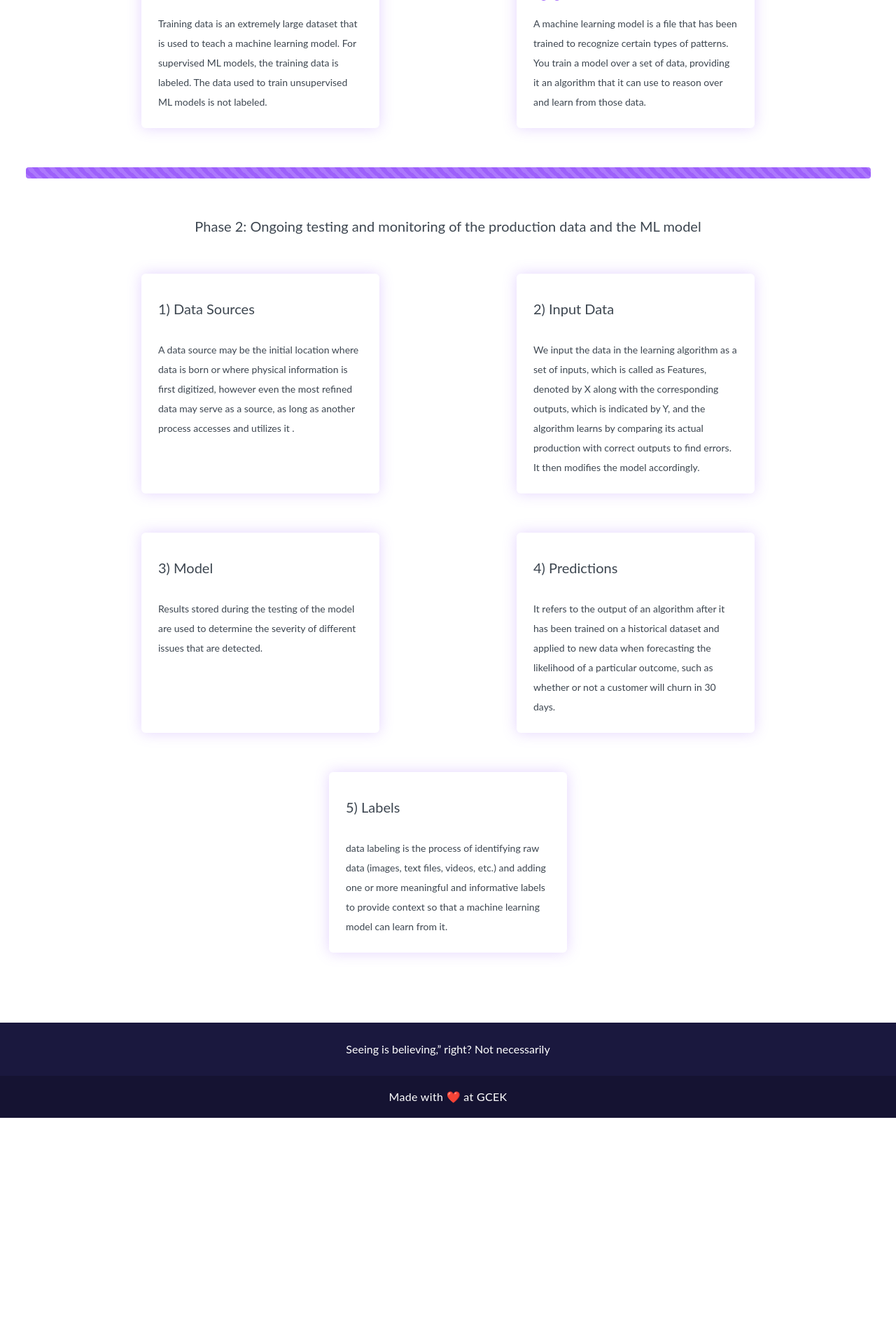
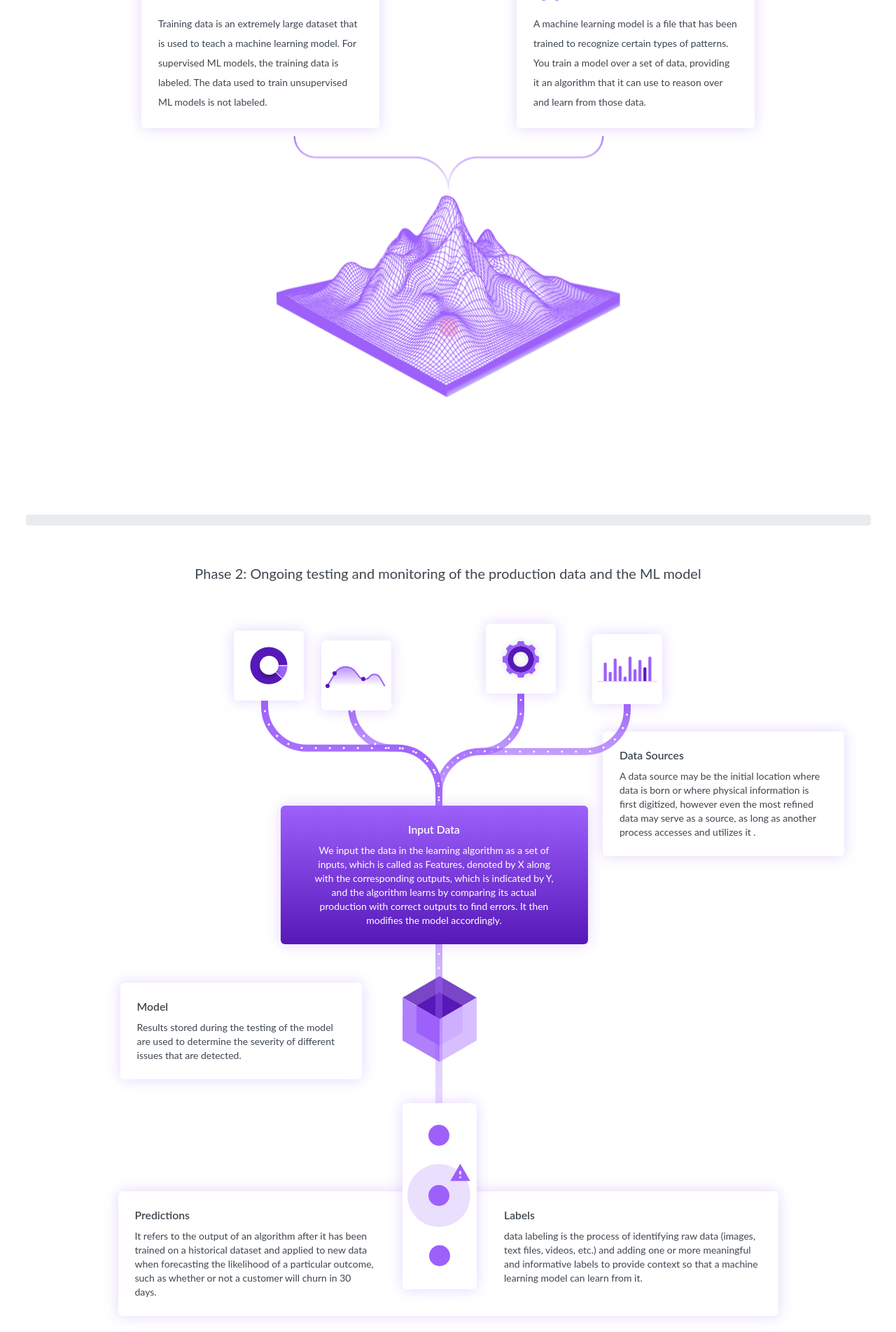
Before and after one commit to mohanpatil76/FakeNewsDetection, a Flask app: page / in a window 1280 px wide. Shown: the part 1105-3008 px from the top of the page at 70% size. Before the commit the page ends 2702 px from the top, so only its background shows below. Run offline with Flask 2, Linux system fonts and the light colour scheme; parts of the project's set-up code (start-up, migrations or seed data) failed here and were passed over; some libraries are stand-ins or nearby versions.

Commit message:
Update index.html

```diff
--- a/templates/index.html
+++ b/templates/index.html
@@ -106,17 +106,13 @@
         <div class="home-intro home-intro-video">
           <div class="video-full">
             <video autoplay loop playsinline muted poster="">
-              <!-- <source src="../static/bg2.mp4" type="video/mp4" /> -->
+              <source src="../static/bg.mp4" type="video/mp4" />
             </video>
           </div>
 
           <div class="container">
             <!-- <h1 style="color: red">Is Seeing Believing ?</h1> -->
             <h1 class="txt-color1">Is Seeing Believing ?</h1>
-            <h3 style="color: yellow">
-              Reality is merely an illusion, albeit a very persistent one. <br>
-              <span style="color: #9d60fb;"> — Albert Einstein</span>
-            </h3>
             <br /><br />
             <h1>Fake News Detection Machine Learning Project</h1>
             <div class="sub-title-loop">
@@ -163,17 +159,17 @@
                       <span>A machine learning model is a file that has been trained to recognize certain types of patterns. You train a model over a set of data, providing it an algorithm that it can use to reason over and learn from those data.</span>
                   </div>
               </div>
-              <!-- <img width="500" height="400" src="../static/jwala.gif" class="home-combine" alt="" /> -->
+              <img width="500" height="400" src="../static/jwala.gif" class="home-combine" alt="" />
               <br><br>
                <div class="progress">
-                  <div  class="progress-bar progress-bar-striped" role="progressbar" style="width: 100%; background-color: #9d60fb;"  aria-valuenow="100" aria-valuemin="100" aria-valuemax="100"></div>
+                  <div style="color: #1A183E;" class="progress-bar progress-bar-striped bg-warning" role="progressbar" style="width: 50%" aria-valuenow="50" aria-valuemin="0" aria-valuemax="100"></div>
                 </div>
 
               <br><br>
 
               <p class="text-center font-125">Phase 2: Ongoing testing and monitoring of the production data and the
                   ML model</p>
-              <!-- <div class="home-tree-wrap">
+              <div class="home-tree-wrap">
                   <div class="home-tree-block block-1">
                       <p>Data Sources</p>
                       A data source may be the initial location where data is born or where physical information is first digitized, however even the most refined data may serve as a source, as long as another process accesses and utilizes it .
@@ -198,55 +194,9 @@
                       <p>Labels</p>
                       data labeling is the process of identifying raw data (images, text files, videos, etc.) and adding one or more meaningful and informative labels to provide context so that a machine learning model can learn from it.
                   </div>
-              </div> -->
-
-              <div class="data-model">
-                  <div class="model-box training-data">
-
-                      <p>
-                          <!-- <img width="48" height="36" src="../static/undraw_data_processing_yrrv.svg"
-                              class="attachment-full size-full" alt="" />  -->
-                             1) Data Sources
-                      </p>
-                      <span>A data source may be the initial location where data is born or where physical information is first digitized, however even the most refined data may serve as a source, as long as another process accesses and utilizes it .
-
-                      </span>
-                  </div>
-                  <div class="model-box model">
-                      <p>
-                          2) Input Data
-                      </p>
-                      <span>We input the data in the learning algorithm as a set of inputs, which is called as Features, denoted by X along with the corresponding outputs, which is indicated by Y, and the algorithm learns by comparing its actual production with correct outputs to find errors. It then modifies the model accordingly.</span>
-                  </div>
-
               </div>
 
-              <div class="data-model">
-                  <div class="model-box training-data">
-                      <p>
-                              3) Model
-                      </p>
-                      <span> Results stored during the testing of the model are used to determine the severity of
-                          different issues that are detected.
 
-                      </span>
-                  </div>
-                  <div class="model-box model">
-                      <p>
-                        4) Predictions
-                      </p>
-                      <span>It refers to the output of an algorithm after it has been trained on a historical dataset and applied to new data when forecasting the likelihood of a particular outcome, such as whether or not a customer will churn in 30 days.</span>
-                  </div>
-
-              </div>
-              <div class="data-model">
-                  <div class="model-box model">
-                      <p>
-                        5) Labels
-                      </p>
-                      <span>data labeling is the process of identifying raw data (images, text files, videos, etc.) and adding one or more meaningful and informative labels to provide context so that a machine learning model can learn from it.</span>
-                  </div>
-              </div>
 
           </div>
 
@@ -330,7 +280,7 @@
           class="text-center p-3"
           style="background-color: rgba(0, 0, 0, 0.2)"
         >
-          <span style="letter-spacing: 0.02em">Made with ❤️ at GCEK</span>
+          <span style="letter-spacing: 0.02em">Designed with ❤️ at GCEK</span>
         </div>
         <!-- Copyright -->
       </footer>
```
